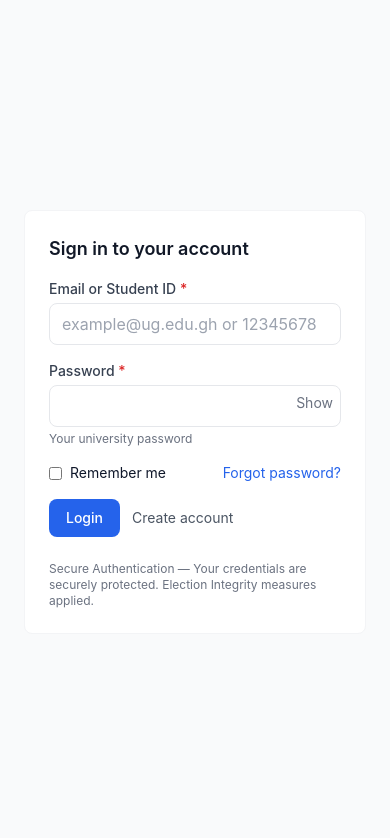
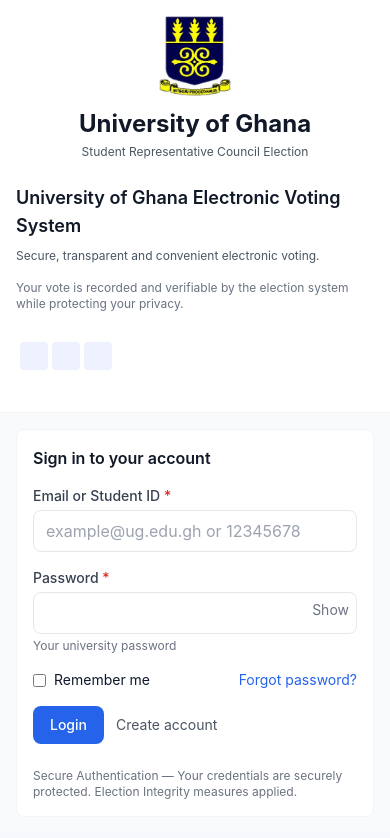
Before and after one commit to christopher639/blochchain-Voting-system, a React app in the folder frontend/Frontend/: page /login in a window 390 px wide. Shown: the top 838 px of the page. Built offline with nearby package versions, Linux system fonts and the light colour scheme; the HTML template or start-up script is replaced by a standard one.

Commit message:
Require authentication for home page and improve mobile logo visibility on auth pages

```diff
--- a/frontend/Frontend/src/App.jsx
+++ b/frontend/Frontend/src/App.jsx
@@ -30,7 +30,7 @@
     <BrowserRouter>
       <main>
         <Routes>
-          <Route path="/" element={<VoterLayout><Home /></VoterLayout>} />
+          <Route path="/" element={<RequireVoter><VoterLayout><Home /></VoterLayout></RequireVoter>} />
           <Route path="/login" element={<Login />} />
           <Route path="/register" element={<Register />} />
           <Route path="/auth/forgot" element={<ForgotPassword />} />
--- a/frontend/Frontend/src/components/auth/AuthLayout.jsx
+++ b/frontend/Frontend/src/components/auth/AuthLayout.jsx
@@ -2,24 +2,24 @@
 
 export default function AuthLayout({ title, children, aside }){
   return (
-    <div className="min-h-screen flex">
-      <div className="hidden lg:flex lg:w-1/2 items-center justify-center bg-white border-r border-gray-100 p-10">
-        <div className="max-w-md">
-          <div className="mb-6">
-            <img src="/assets/images/University_of_Ghana_(UG)_logo.jpg" alt="University of Ghana" className="h-24 w-auto mb-4 object-contain shrink-0" onError={(e)=>{e.target.style.display='none'}} />
-            <div className="text-3xl font-bold text-gray-900">University of Ghana</div>
-            <div className="text-sm text-gray-600 mt-1">Student Representative Council Election</div>
+    <div className="min-h-screen flex flex-col lg:flex-row">
+      <div className="w-full lg:w-1/2 flex items-center justify-center bg-white border-b lg:border-b-0 lg:border-r border-gray-100 p-4 sm:p-6 lg:p-10">
+        <div className="max-w-md w-full">
+          <div className="mb-6 text-center lg:text-left">
+            <img src="/assets/images/University_of_Ghana_(UG)_logo.jpg" alt="University of Ghana" className="h-20 sm:h-24 w-auto mb-3 sm:mb-4 object-contain shrink-0 mx-auto lg:mx-0" onError={(e)=>{e.target.style.display='none'}} />
+            <div className="text-2xl sm:text-3xl font-bold text-gray-900">University of Ghana</div>
+            <div className="text-xs sm:text-sm text-gray-600 mt-1">Student Representative Council Election</div>
           </div>
-          <h2 className="text-2xl font-semibold text-gray-900">University of Ghana Electronic Voting System</h2>
-          <p className="mt-3 text-sm text-gray-600">Secure, transparent and convenient electronic voting.</p>
-          <div className="mt-6 text-sm text-gray-500">Your vote is recorded and verifiable by the election system while protecting your privacy.</div>
-          {aside}
+          <h2 className="text-lg sm:text-2xl font-semibold text-gray-900">University of Ghana Electronic Voting System</h2>
+          <p className="mt-2 sm:mt-3 text-xs sm:text-sm text-gray-600">Secure, transparent and convenient electronic voting.</p>
+          <div className="mt-4 sm:mt-6 text-xs sm:text-sm text-gray-500">Your vote is recorded and verifiable by the election system while protecting your privacy.</div>
+          {aside && <div className="mt-4 sm:mt-6">{aside}</div>}
         </div>
       </div>
-      <div className="flex-1 flex items-center justify-center p-6 bg-gray-50">
-        <div className="w-full max-w-md bg-white border border-gray-100 rounded-md p-6">
+      <div className="w-full lg:w-1/2 flex items-center justify-center p-4 sm:p-6 bg-gray-50">
+        <div className="w-full max-w-md bg-white border border-gray-100 rounded-md p-4 sm:p-6">
           <div className="mb-4">
-            <h3 className="text-lg font-semibold text-gray-900">{title}</h3>
+            <h3 className="text-base sm:text-lg font-semibold text-gray-900">{title}</h3>
           </div>
           {children}
         </div>
```
